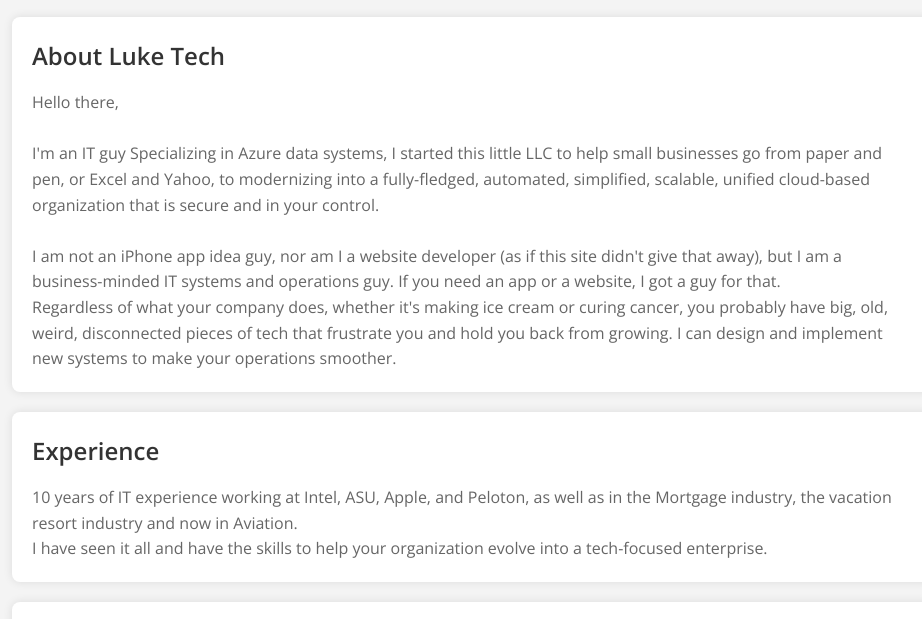
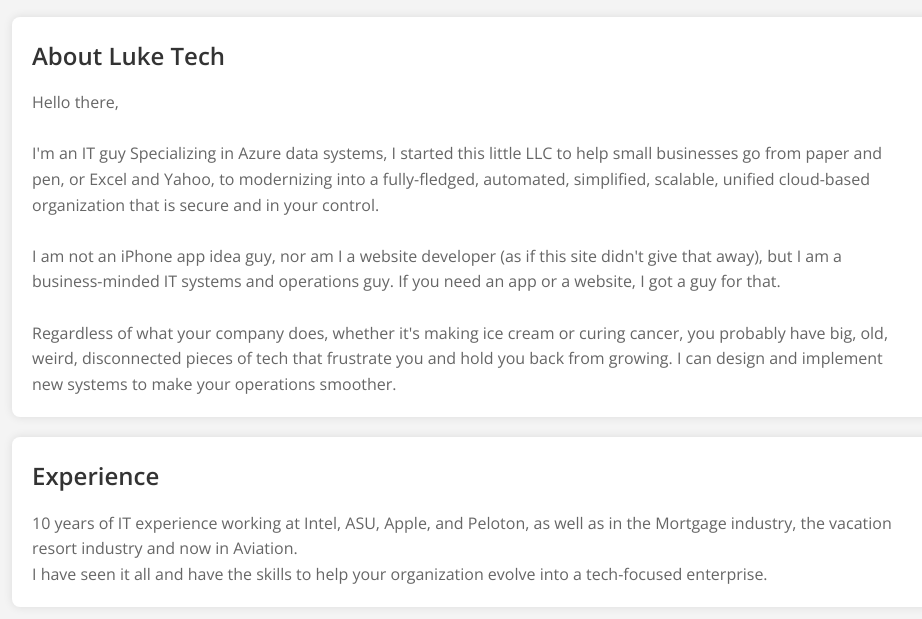
Before and after one commit to lukeryberg/azurestatic, a website: page src/index.html in a window 1280 px wide. Shown: the part 125-744 px from the top of the page, without its empty margins (168-1090 px from the left). Drawn offline with nearby package versions, Linux system fonts and the light colour scheme.

Commit message:
Update index.html

```diff
--- a/src/index.html
+++ b/src/index.html
@@ -17,7 +17,7 @@
             <h2>About Luke Tech</h2>
             <p> Hello there,</p> <br>
             <p>I'm an IT guy Specializing in Azure data systems, I started this little LLC to help small businesses go from paper and pen, or Excel and Yahoo, to modernizing into a fully-fledged, automated, simplified, scalable, unified cloud-based organization that is secure and in your control.</p> <br>
-            <p>I am not an iPhone app idea guy, nor am I a website developer (as if this site didn't give that away), but I am a business-minded IT systems and operations guy. If you need an app or a website, I got a guy for that.</p>
+            <p>I am not an iPhone app idea guy, nor am I a website developer (as if this site didn't give that away), but I am a business-minded IT systems and operations guy. If you need an app or a website, I got a guy for that.</p> <br>
             <p>Regardless of what your company does, whether it's making ice cream or curing cancer, you probably have big, old, weird, disconnected pieces of tech that frustrate you and hold you back from growing. I can design and implement new systems to make your operations smoother.</p>
         </section>
         <section id="experience">
```
